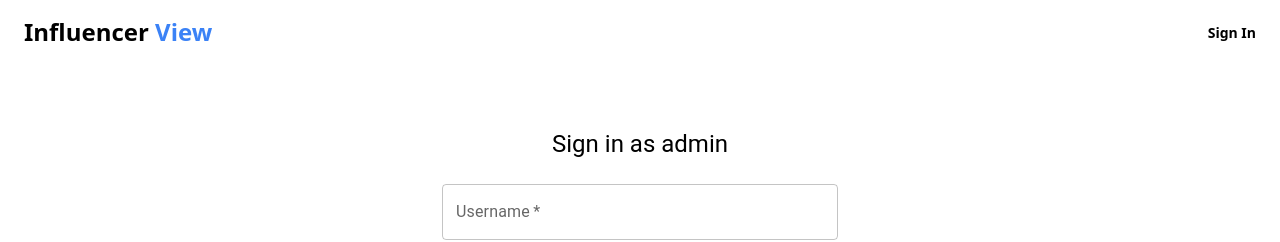
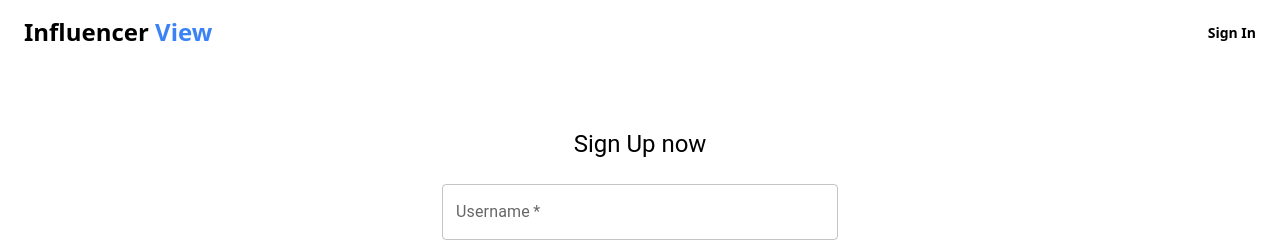
Before and after one commit to tchasinga/InfluencerView, a React (Vite) app in the folder frontend/: page /signup in a window 1280 px wide. Shown: the top 242 px of the page. Built offline with nearby package versions, Linux system fonts and the light colour scheme; what ldrs would draw is missing.

Commit message:
changing some fuction

```diff
--- a/frontend/src/Components/SignIn.tsx
+++ b/frontend/src/Components/SignIn.tsx
@@ -76,7 +76,7 @@ export default function SignIn() {
         }}
       >
         <Typography component="h1" variant="h5">
-          Sign in as admin
+          Sign in now
         </Typography>
         <Box component="form" onSubmit={handleSubmit} noValidate sx={{ mt: 1 }}>
           <TextField
--- a/frontend/src/Components/SingUp.tsx
+++ b/frontend/src/Components/SingUp.tsx
@@ -77,7 +77,7 @@ export default function SingUp() {
         }}
       >
         <Typography component="h1" variant="h5">
-          Sign in as admin
+          Sign Up now
         </Typography>
         <Box component="form" onSubmit={handleSubmit} noValidate sx={{ mt: 1 }}>
 
```
